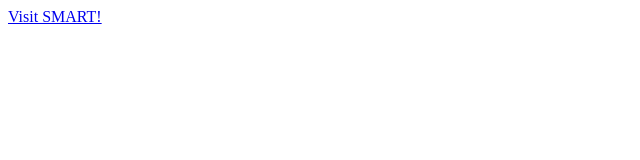
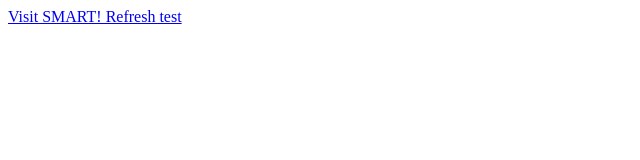
Before and after one commit to frumpel/vny2016, a plain HTML site: page index.html in a window 1280 px wide. Shown: the whole page, without its empty margins (0-640 px from the left). Drawn offline with Linux system fonts and the light colour scheme.

Commit message:
random debugging

```diff
--- a/index.html
+++ b/index.html
@@ -1 +1 @@
-<html><head><meta http-equiv="refresh" content="5"></head><body><a href="http://www.smarttech.com">Visit SMART!</a></body></html>
+<html><head><meta http-equiv="refresh" content="1"></head><body><a href="http://www.smarttech.com">Visit SMART! Refresh test</a></body></html>
```
